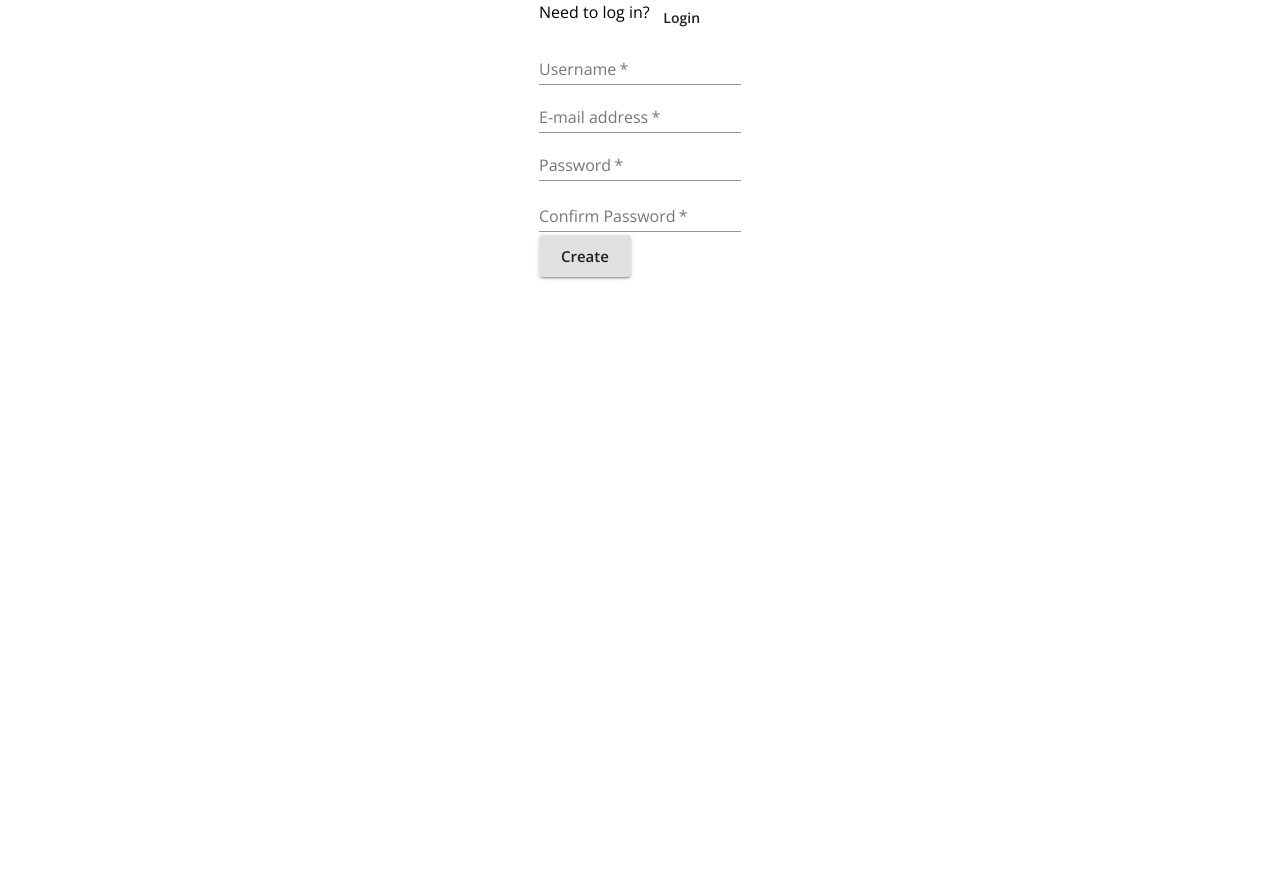
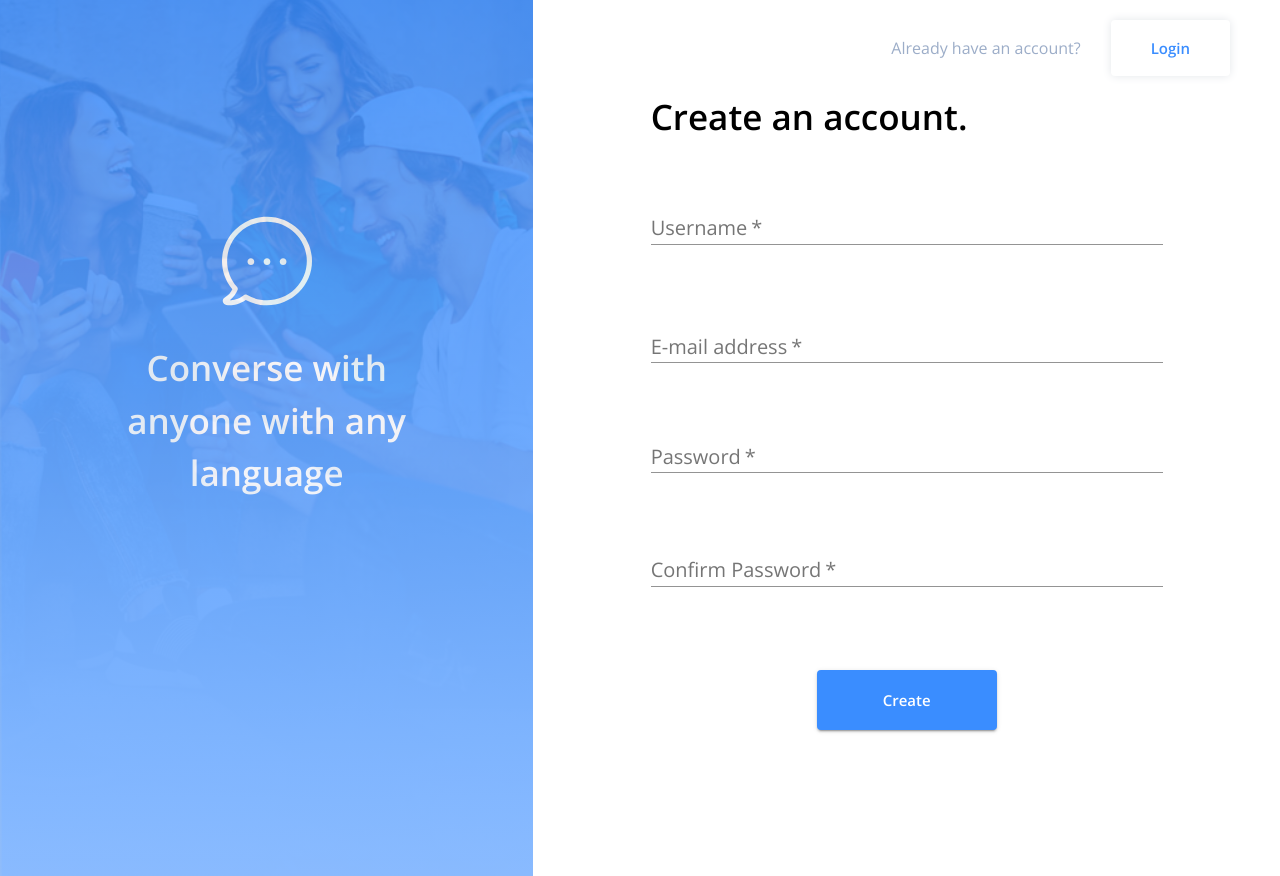
Before and after one commit to jia7xiong/messenger, a React (Create React App) app in the folder client/: page / in a window 1280 px wide. Before the commit the page ends 800 px from the top, so only its background shows below. Built offline with nearby package versions, Linux system fonts and the light colour scheme; no server answers.

Commit message:
Implement the new design for signup page

```diff
--- a/client/src/Signup.js
+++ b/client/src/Signup.js
@@ -3,18 +3,86 @@ import { Redirect, useHistory } from "react-router-dom";
 import { connect } from "react-redux";
 import {
   Grid,
-  Box,
   Typography,
   Button,
   FormControl,
   TextField,
   FormHelperText,
 } from "@material-ui/core";
+import { makeStyles } from "@material-ui/core/styles";
 import { register } from "./store/utils/thunkCreators";
+import Landing from "./components/Landing";
+
+const useStyles = makeStyles((theme) => ({
+  switch: {
+    width: '100%',
+    paddingTop: '20px',
+    paddingRight: '50px',
+    // [theme.breakpoints.down('lg')]: {
+    //   marginBottom: '34%',
+    // },
+    [theme.breakpoints.down('md')]: {
+      marginBottom: '45%',
+    },
+    [theme.breakpoints.down('sm')]: {
+      marginBottom: '72%',
+    },
+    [theme.breakpoints.down('xs')]: {
+      marginBottom: '100%',
+    },
+  },
+  caption: {
+    color: "#9CADC8",
+  },
+  switchButton: {
+    padding: "15px 40px ",
+    marginLeft: '30px',
+    color: theme.palette.primary.main,
+    backgroundColor: 'white',
+    boxShadow: '0px 0px 10px #E3E6EA',
+  },
+  signup: {
+    height: '100vh',
+    // [theme.breakpoints.down('lg')]: {
+    //   marginBottom: '38%',
+    // },
+    [theme.breakpoints.down('sm')]: {
+      marginBottom: '60%',
+    },
+    [theme.breakpoints.down('xs')]: {
+      marginBottom: '85%',
+    },
+    paddingBottom: '15%',
+  },
+  form: {
+    width: '40vw',
+    marginBottom: '60px',
+    [theme.breakpoints.down('sm')]: {
+      width: '53vw',
+    },
+    [theme.breakpoints.down('xs')]: {
+      width: '58vw',
+    },
+  },
+  stateText: {
+    fontSize: 35,
+    fontWeight: 'bold',
+    marginBottom: '35px',
+  },
+  submit: {
+    height: '100px',
+  },
+  submitButton: {
+    width: '180px',
+    height: '60px',
+    margin: 'auto',
+  },
+}));
 
 const Login = (props) => {
   const history = useHistory();
   const { user, register } = props;
+  const classes = useStyles();
   const [formErrorMessage, setFormErrorMessage] = useState({});
 
   const handleRegister = async (event) => {
@@ -37,22 +105,42 @@ const Login = (props) => {
   }
 
   return (
-    <Grid container justify="center">
-      <Box>
-        <Grid container item>
-          <Typography>Need to log in?</Typography>
-          <Button onClick={() => history.push("/login")}>Login</Button>
+    <Grid container>
+      <Landing/>
+      <Grid item xs={7}>
+        <Grid container justify="flex-end" alignItems="center" className={classes.switch}>
+          <Typography className={classes.caption}>
+            Already have an account?
+          </Typography>
+          <Button onClick={() => history.push("/login")} size="large" className={classes.switchButton}>
+              Login
+          </Button>
         </Grid>
+
+        <Grid
+          container
+          direction="column"
+          justify="center"
+          alignItems="center"
+          wrap='nowrap'
+          className={classes.signup}
+        >
           <form onSubmit={handleRegister}>
             <Grid>
+              <Typography className={classes.stateText}>
+                Create an account.
+              </Typography>
               <Grid>
-              <FormControl>
+                <FormControl margin="normal" required>
                   <TextField
                     aria-label="username"
                     label="Username"
                     name="username"
                     type="text"
                     required
+                    inputProps={{style: {fontSize: 18}}}
+                    InputLabelProps={{style: {fontSize: 20}}}
+                    className={classes.form}
                   />
                 </FormControl>
               </Grid>
@@ -64,6 +152,9 @@ const Login = (props) => {
                     type="email"
                     name="email"
                     required
+                    inputProps={{style: {fontSize: 18}}}
+                    InputLabelProps={{style: {fontSize: 20}}}
+                    className={classes.form}
                   />
                 </FormControl>
               </Grid>
@@ -76,6 +167,9 @@ const Login = (props) => {
                     inputProps={{ minLength: 6 }}
                     name="password"
                     required
+                    inputProps={{style: {fontSize: 18}}}
+                    InputLabelProps={{style: {fontSize: 20}}}
+                    className={classes.form}
                   />
                   <FormHelperText>
                     {formErrorMessage.confirmPassword}
@@ -91,18 +185,24 @@ const Login = (props) => {
                     inputProps={{ minLength: 6 }}
                     name="confirmPassword"
                     required
+                    inputProps={{style: {fontSize: 18}}}
+                    InputLabelProps={{style: {fontSize: 20}}}
+                    className={classes.form}
                   />
                   <FormHelperText>
                     {formErrorMessage.confirmPassword}
                   </FormHelperText>
                 </FormControl>
               </Grid>
-            <Button type="submit" variant="contained" size="large">
+            </Grid>
+            <Grid container justify='center' className={classes.submit}>
+              <Button type="submit" variant="contained" size="large" color='primary' className={classes.submitButton}>
                 Create
               </Button>
             </Grid>
           </form>
-      </Box>
+        </Grid>
+      </Grid>
     </Grid>
   );
 };
```
Lines whose indentation alone changed are shown as unchanged.
